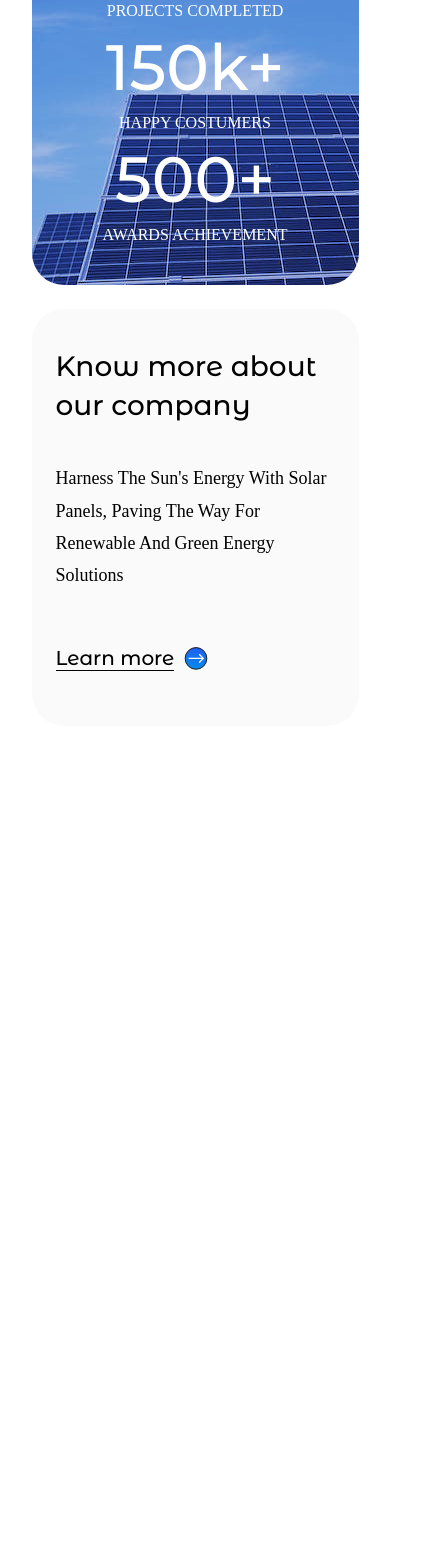
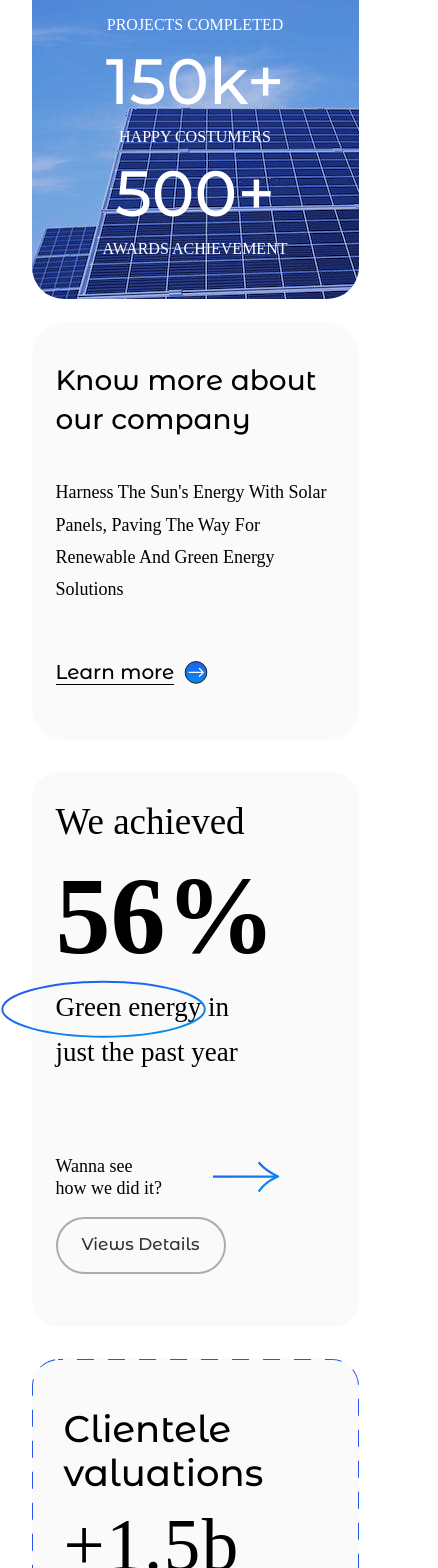
Before and after one commit to PurpleDiceTeam/trade-solar, a Vue app: page / in a window 390 px wide. Shown: the part 1387-2955 px from the top of the page, 438 px wide, since content can reach past the window. Before the commit the page ends 2113 px from the top, so only its background shows below. Built offline with nearby package versions, Linux system fonts and the light colour scheme.

Commit message:
Achieved responsive to mobile

```diff
--- a/src/MobileView.vue
+++ b/src/MobileView.vue
@@ -3,6 +3,7 @@ import NavBarMobile from './components/Navbar/NavBarMobile.vue'
 import HeroMainMobile from './components/HeroMain/HeroMainMobile.vue'
 import WhatWeOffer from './components/WhatWeOffer/WhatWeOffer.vue'
 import WhoWeAre from './components/WhoWeAre/WhoWeAre.vue'
+import AchievedSection from './components/Achieved/AchievedSection.vue'
 </script>
 
 <template>
@@ -11,6 +12,7 @@ import WhoWeAre from './components/WhoWeAre/WhoWeAre.vue'
     <HeroMainMobile />
     <WhatWeOffer />
     <WhoWeAre />
+    <AchievedSection />
   </div>
 </template>
 
--- a/src/components/Achieved/AchievedSection.vue
+++ b/src/components/Achieved/AchievedSection.vue
@@ -29,4 +29,18 @@ import WeAchievedArticle from './WeAchievedArticle.vue';
     height: 911.29px;
   }
 }
+
+@media only screen and (max-width: 1200px) {
+  .achieved {
+    width: 327px;
+    box-sizing: border-box;
+    flex-direction: column;
+    align-items: center;
+  }
+
+  .achieved div {
+    margin: 32px 0px;
+    width: 327px;
+  }
+}
 </style>
--- a/src/components/Achieved/BaseInArticle.vue
+++ b/src/components/Achieved/BaseInArticle.vue
@@ -82,4 +82,13 @@ article img {
     margin-top: -6px;
   }
 }
+
+@media only screen and (max-width: 1200px) {
+  article {
+    width: 327px;
+    height: 276px;
+    padding: 36px 12px 14px 12px;
+    background-position: center 340px;
+  }
+}
 </style>
--- a/src/components/Achieved/CenterArticles.vue
+++ b/src/components/Achieved/CenterArticles.vue
@@ -82,4 +82,12 @@ article#inFunding {
     margin-top: 50px;
   }
 }
+
+@media only screen and (max-width: 1200px) {
+  article {
+    width: 327px;
+    padding: 48px 32px;
+    margin: 0px;
+  }
+}
 </style>
--- a/src/components/Achieved/WeAchievedArticle.vue
+++ b/src/components/Achieved/WeAchievedArticle.vue
@@ -150,4 +150,12 @@ article a {
     line-height: 72px;
   }
 }
+
+@media only screen and (max-width: 1200px) {
+  article {
+    width: 327px;
+    height: 554.92px;
+    padding: 24px;
+  }
+}
 </style>
--- a/src/components/WhoWeAre/GoalsArticle.vue
+++ b/src/components/WhoWeAre/GoalsArticle.vue
@@ -70,9 +70,5 @@ article p {
     height: 417px;
     padding: 42px 0px 0px 0px;
   }
-
-  article h2 {}
-
-  article p {}
 }
 </style>
--- a/src/components/WhoWeAre/WhoWeAre.vue
+++ b/src/components/WhoWeAre/WhoWeAre.vue
@@ -34,7 +34,14 @@ import WhoweAreTitle from './WhoweAreTitle.vue';
 }
 
 @media only screen and (max-width: 1200px) {
+  .whoWeAre {
+    width: 327px;
+    box-sizing: border-box;
+    height: 904px;
+  }
+
   .whoWeAre div.articlesContainer {
+    margin-top: 14px;
     display: flex;
     flex-direction: column;
   }
```
